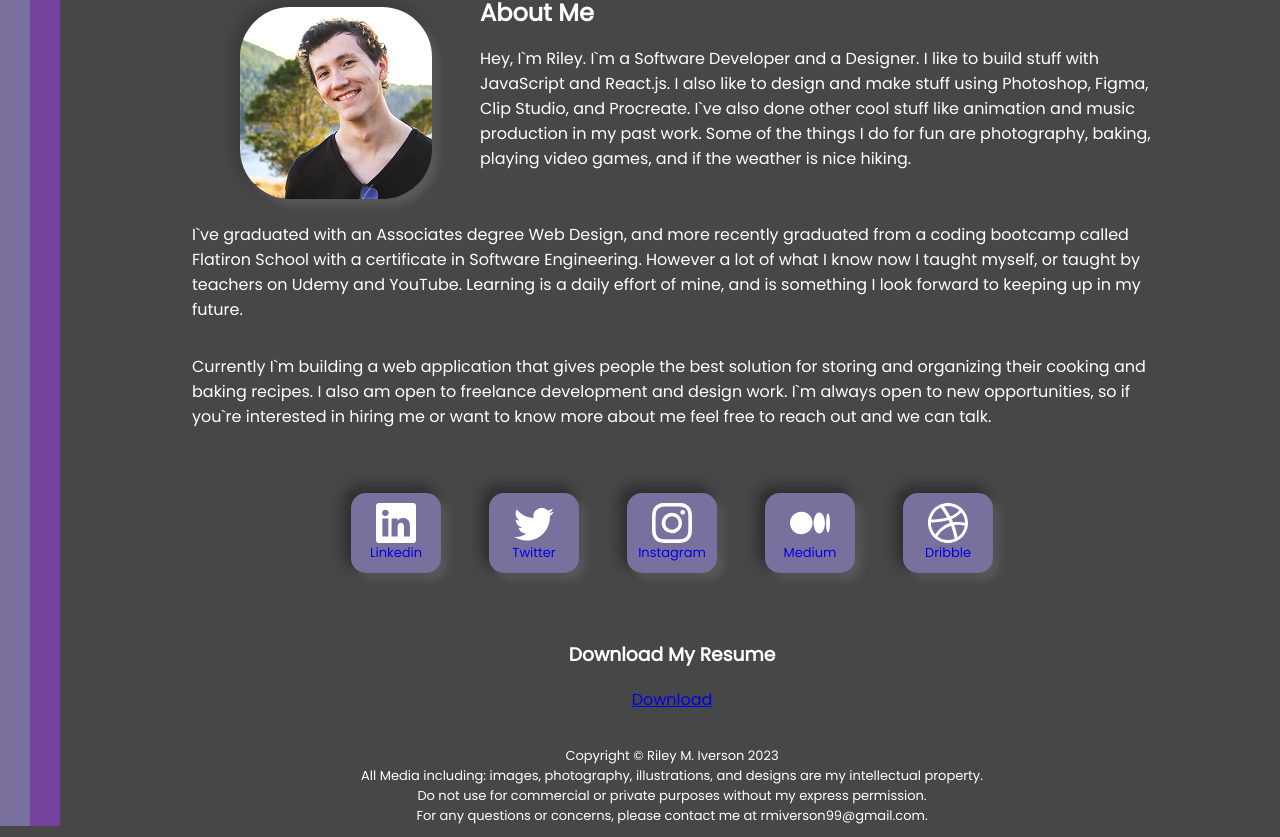
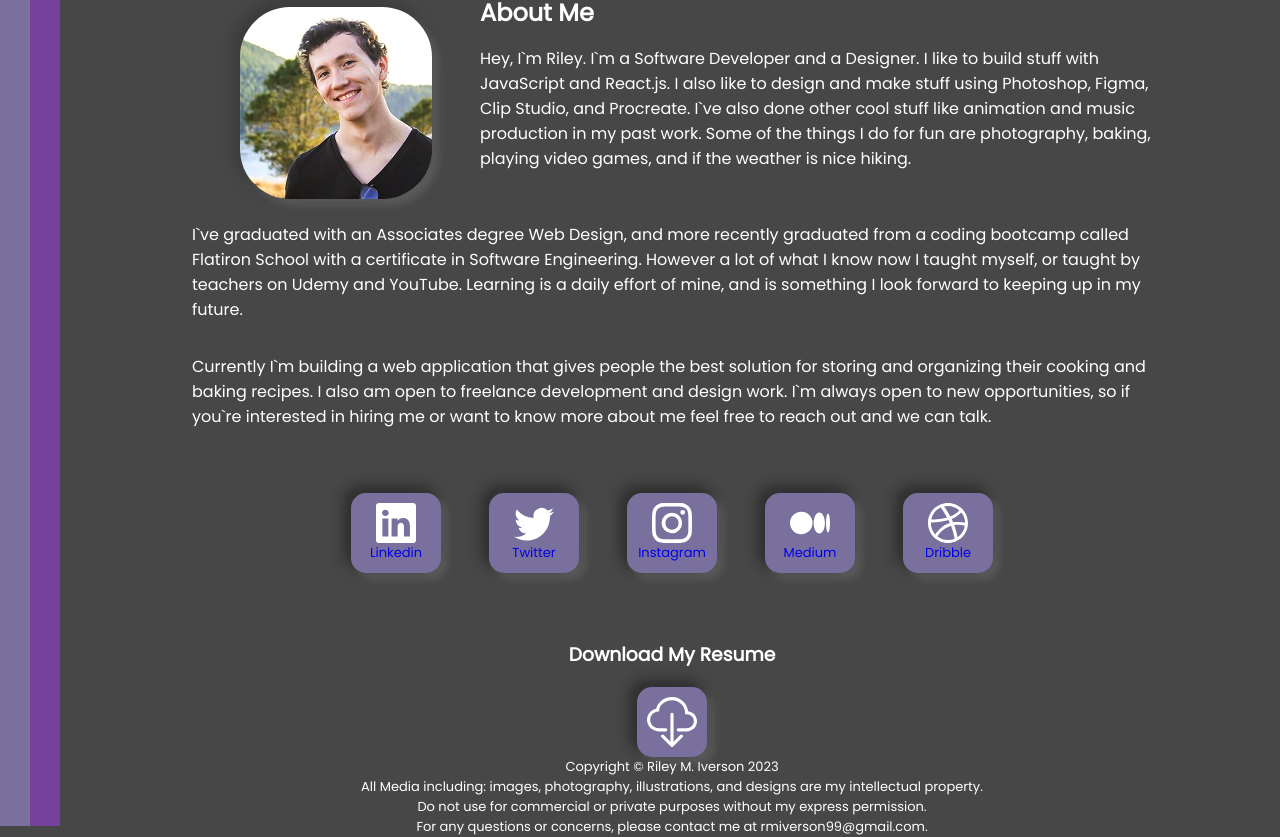
Before and after one commit to Rmiverson/rmiportfolio, a React (Create React App) app: page / in a window 1280 px wide. Shown: the part 934-1771 px from the top of the page. Built offline with nearby package versions, Linux system fonts and the light colour scheme.

Commit message:
styled download button

```diff
--- a/src/containers/AboutMe/AboutMe.js
+++ b/src/containers/AboutMe/AboutMe.js
@@ -4,6 +4,7 @@ import SocialBar from "../../components/SocialBar";
 import Splash from "../../components/Splash";
 import Footer from '../../components/Footer';
 import Tilt from 'react-parallax-tilt';
+import { BsCloudDownload } from 'react-icons/bs'
 
 import './AboutMe.scss'
 
@@ -92,7 +93,7 @@ const AboutMe = () => {
 
               <div className="download">
                 <h3>Download My Resume</h3>
-                <a href={result.data?.resume}>Download</a>
+                <a href={result.data?.resume}><BsCloudDownload /></a>
               </div>
             </section>
 
--- a/src/containers/AboutMe/AboutMe.scss
+++ b/src/containers/AboutMe/AboutMe.scss
@@ -174,4 +174,44 @@ $landing-bg: "../../../public/media/bg2.JPG";
       }
     }
   }
+
+  .download {
+    display: flex;
+    flex-direction: column;
+    align-items: center;
+
+    a {
+      display: flex;
+      flex-direction: column;
+      align-items: center;
+      background-color: #7A709D;
+      padding: 10px;
+      border-radius: 15px;
+
+      transition: .2s ease-in-out;
+      box-shadow: -6px -6px 14px rgba(43, 43, 43, 0.7),
+                -6px -6px 10px rgba(43, 43, 43, 0.5),
+                6px 6px 8px rgba(43, 43, 43, 0.075),
+                6px 6px 10px rgba(255, 255, 255, 0.15);
+
+      &:hover {
+        box-shadow: -2px -2px 6px rgba(43, 43, 43, 0.6),
+                    -2px -2px 4px rgba(43, 43, 43, 0.4),
+                    2px 2px 2px rgba(43, 43, 43, 0.05),
+                    2px 2px 4px rgba(255, 255, 255, 0.1);
+      }
+      &:active {
+        box-shadow: inset -2px -2px 6px rgba(43, 43, 43, 0.7),
+                    inset -2px -2px 4px rgba(43, 43, 43, 0.5),
+                    inset 2px 2px 2px rgba(43, 43, 43, 0.075),
+                    inset 2px 2px 4px rgba(255, 255, 255, 0.15);
+      }
+
+      svg {
+        height: 50px;
+        width: 50px;
+        color: white;
+      }
+    }
+  }
 }
```
